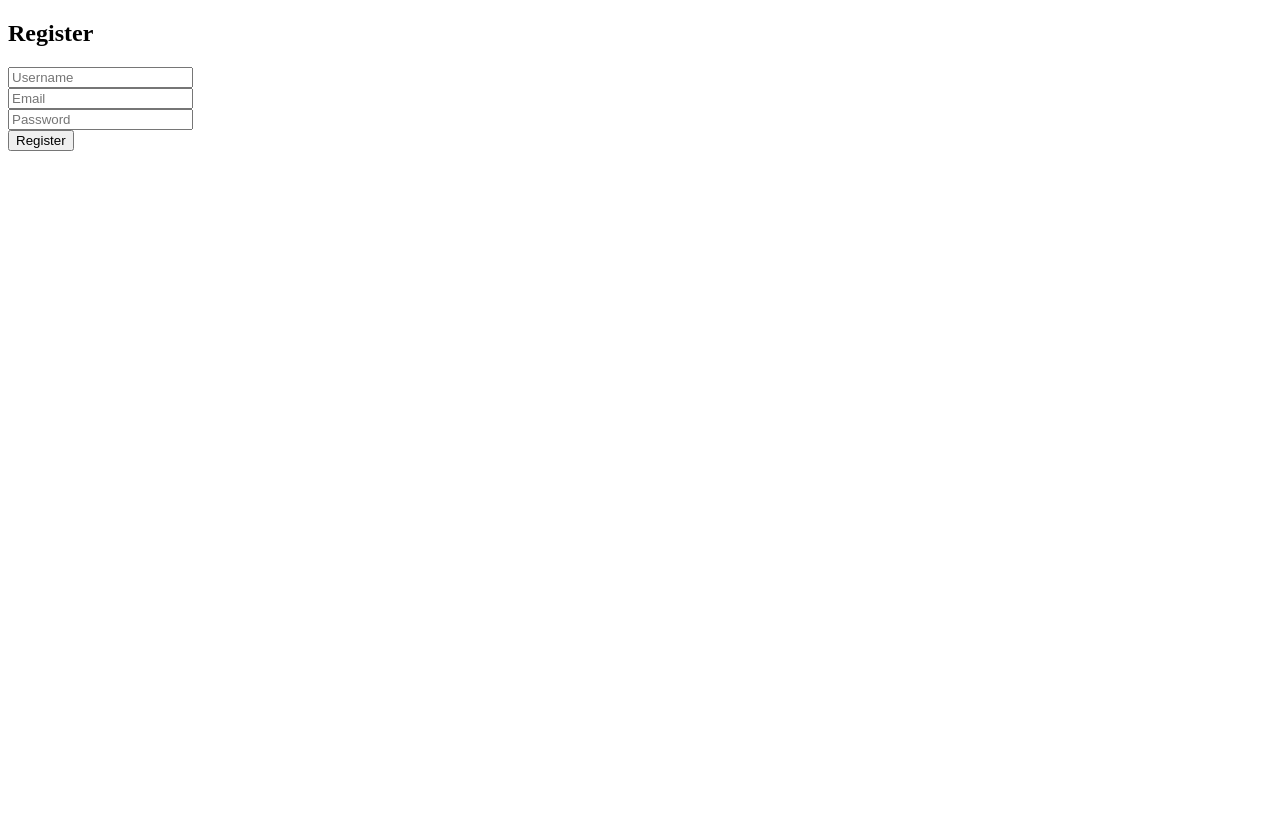
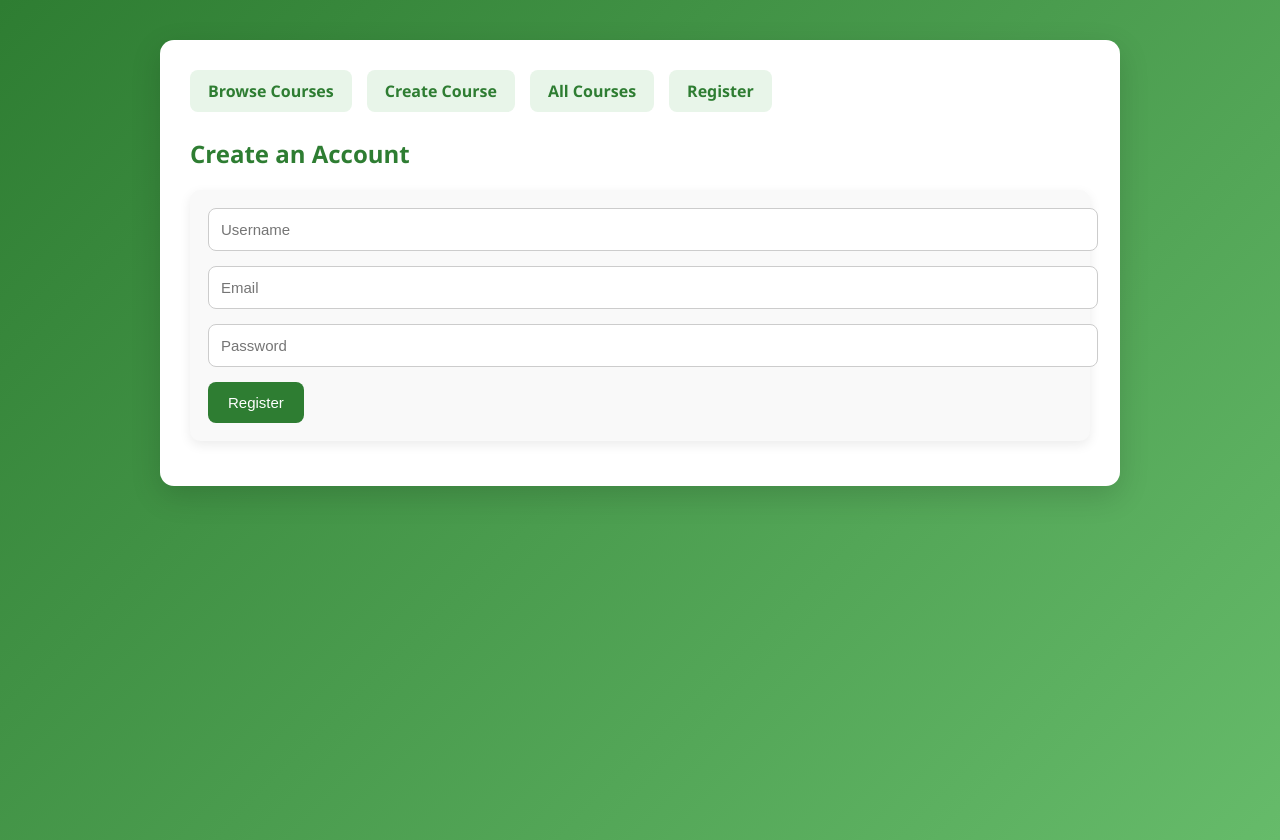
Before and after one commit to Ruinch/Mongodb, a website: page register.html in a window 1280 px wide. Before the commit the page ends 800 px from the top, so only its background shows below. Drawn offline with Linux system fonts and the light colour scheme.

Commit message:
Add files via upload

```diff
--- a/register.html
+++ b/register.html
@@ -1,13 +1,65 @@
 <!DOCTYPE html>
 <html>
 <body>
-<h2>Register</h2>
+<!DOCTYPE html>
+<html lang="en">
+<head>
+    <meta charset="UTF-8">
+    <title>Register</title>
+    <link rel="stylesheet" href="style.css">
+</head>
 
-<input id="username" placeholder="Username"><br>
-<input id="email" placeholder="Email"><br>
-<input id="password" type="password" placeholder="Password"><br>
+<body>
 
-<button onclick="register()">Register</button>
+<div class="container">
+
+    <!-- Navigation -->
+    <nav>
+        <a href="index.html">Browse Courses</a>
+        <a href="add-course.html">Create Course</a>
+        <a href="courses.html">All Courses</a>
+        <a href="register.html">Register</a>
+    </nav>
+
+    <h2>Create an Account</h2>
+
+    <div class="card">
+        <input id="username" placeholder="Username">
+        <input id="email" placeholder="Email">
+        <input id="password" type="password" placeholder="Password">
+        <button onclick="register()">Register</button>
+    </div>
+
+</div>
+
+<script>
+    function register() {
+        fetch("http://localhost:5000/api/auth/register", {
+            method: "POST",
+            headers: {
+                "Content-Type": "application/json"
+            },
+            body: JSON.stringify({
+                username: document.getElementById("username").value,
+                email: document.getElementById("email").value,
+                password: document.getElementById("password").value
+            })
+        })
+            .then(res => res.json())
+            .then(data => {
+                if (data.token) {
+                    localStorage.setItem("token", data.token);
+                    alert("Registration successful!");
+                    window.location.href = "courses.html";
+                } else {
+                    alert(data.error || "Registration failed");
+                }
+            });
+    }
+</script>
+
+</body>
+</html>
 
 <script>
 async function register() {
```
